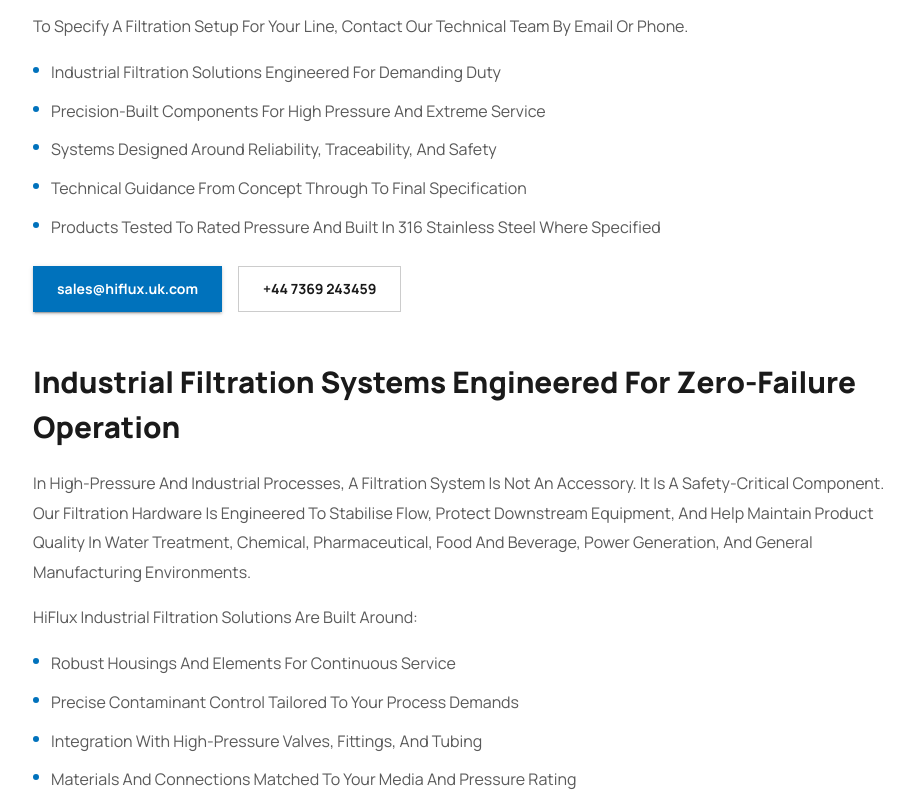
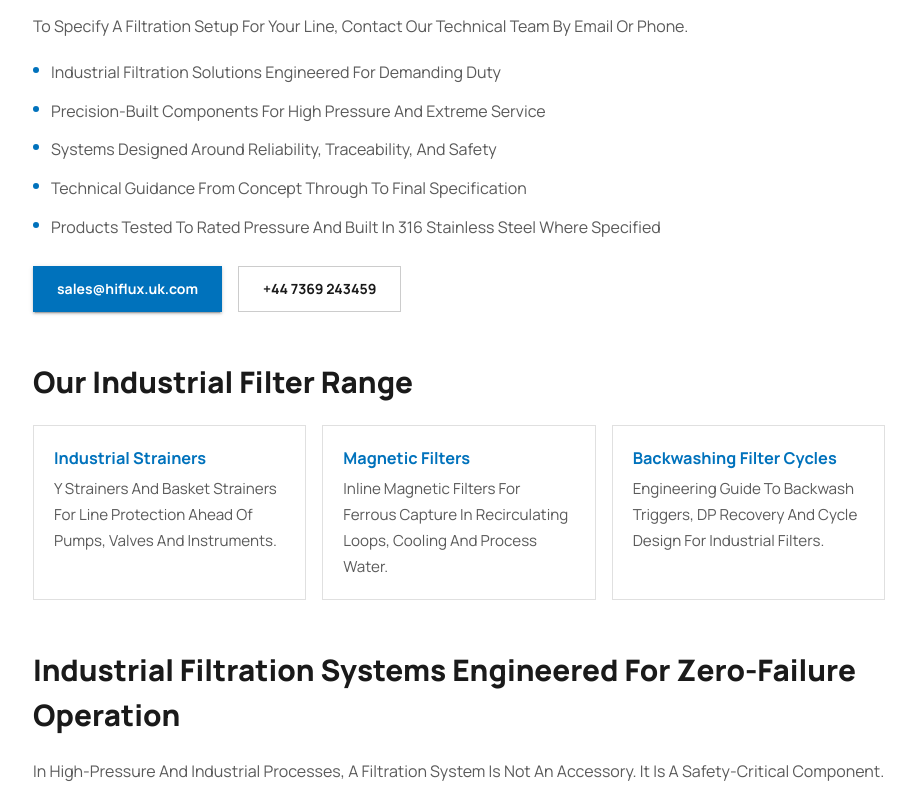
Before and after one commit to Lazare-Panam/hiflux-frontend, a Next.js app: page /industrial-filtration-systems in a window 1280 px wide. Shown: the part 603-1396 px from the top of the page, without its empty margins (181-1097 px from the left). Built offline with nearby package versions, Linux system fonts and the light colour scheme; what @mui/material-nextjs would draw is missing.

Commit message:
Changed according to the seo

```diff
--- a/src/app/cart/layout.tsx
+++ b/src/app/cart/layout.tsx
@@ -7,6 +7,9 @@
   title: "Your Cart | Hiflux UK High-Pressure Valves & Fittings",
   description:
     "Review the high-pressure valves, fittings and tubing in your Hiflux UK cart, then request a quote or check out.",
+  // The cart is per-visitor state with no search value; it was being indexed
+  // (Sept 2026 SEO audit). Keep links followable, just drop it from the index.
+  robots: { index: false, follow: true },
 };
 
 export default function CartLayout({
--- a/src/app/industrial-filtration-systems/page.tsx
+++ b/src/app/industrial-filtration-systems/page.tsx
@@ -1,4 +1,5 @@
 import type { Metadata } from "next";
+import Link from "next/link";
 import { Box, Container, Typography, Button, Divider } from "@mui/material";
 
 const EMAIL = "sales@hiflux.uk.com";
@@ -7,9 +8,11 @@
 const PAGE_URL = "https://www.hiflux.uk.com/industrial-filtration-systems";
 
 export async function generateMetadata(): Promise<Metadata> {
-  const title = "Industrial Filtration Systems | HiFlux UK";
+  // Ranks ~#6 for "industrial filter suppliers" (Sept 2026 GSC) with zero
+  // clicks — title/snippet lead with that query plus the concrete offer.
+  const title = "Industrial Filter Suppliers UK | Filtration Systems | HiFlux";
   const description =
-    "Industrial filtration systems engineered for high-pressure, zero-failure operation across the UK and Europe. Contact HiFlux UK for support.";
+    "UK industrial filter suppliers: filtration systems, Y strainers and magnetic filters for high-pressure process and water duty. Talk to an engineer today.";
   return {
     title: { absolute: title },
     description,
@@ -76,6 +79,24 @@
   "Fast response from our UK team",
   "Direct technical contact by phone and email",
   "Products held in stock and available for fast dispatch where listed",
+];
+
+const FILTRATION_RANGE = [
+  {
+    href: "/industrial-strainers",
+    label: "Industrial strainers",
+    body: "Y strainers and basket strainers for line protection ahead of pumps, valves and instruments.",
+  },
+  {
+    href: "/magnetic-filters",
+    label: "Magnetic filters",
+    body: "Inline magnetic filters for ferrous capture in recirculating loops, cooling and process water.",
+  },
+  {
+    href: "/news/backwashing-filter-cycles-municipal-industrial",
+    label: "Backwashing filter cycles",
+    body: "Engineering guide to backwash triggers, DP recovery and cycle design for industrial filters.",
+  },
 ];
 
 const FAQS = [
@@ -150,7 +171,7 @@
       "@type": "WebPage",
       "@id": `${PAGE_URL}#webpage`,
       url: PAGE_URL,
-      name: "Industrial Filtration Systems | HiFlux UK",
+      name: "Industrial Filter Suppliers UK | Filtration Systems | HiFlux",
       description:
         "HiFlux UK supplies industrial filtration systems and high-pressure components for demanding applications, engineered for reliability, contaminant control, and zero-failure operation across the UK and Europe.",
       inLanguage: "en-GB",
@@ -220,8 +241,8 @@
             Industrial filtration systems
           </Typography>
           <Typography sx={{ color: "rgba(255,255,255,0.85)", fontSize: "1.05rem", lineHeight: 1.75, maxWidth: 660 }}>
-            Looking for a high-performance industrial filtration system that will not fail
-            under pressure? HiFlux UK supplies industrial filtration solutions engineered for
+            Looking for industrial filter suppliers who understand high pressure? HiFlux UK
+            supplies industrial filtration solutions engineered for
             demanding applications across the UK, Europe, and beyond — filtration hardware and
             high-pressure components for environments where reliability, process stability,
             and contaminant control are critical.
@@ -246,6 +267,28 @@
           >
             {PHONE_DISPLAY}
           </Button>
+        </Box>
+
+        <SectionHeading>Our industrial filter range</SectionHeading>
+        <Box sx={{ display: "grid", gridTemplateColumns: { xs: "1fr", sm: "repeat(3, 1fr)" }, gap: 2, my: 2 }}>
+          {FILTRATION_RANGE.map((item) => (
+            <Link key={item.href} href={item.href} style={{ textDecoration: "none", color: "inherit" }}>
+              <Box
+                sx={{
+                  height: "100%",
+                  p: 2.5,
+                  border: "1px solid rgba(0,0,0,0.12)",
+                  transition: "border-color 0.15s",
+                  "&:hover": { borderColor: "primary.main" },
+                }}
+              >
+                <Typography component="h3" sx={{ fontWeight: 700, color: "primary.main", fontSize: "1.02rem", mb: 0.75 }}>
+                  {item.label}
+                </Typography>
+                <Typography sx={{ color: "text.secondary", fontSize: "0.95rem", lineHeight: 1.7 }}>{item.body}</Typography>
+              </Box>
+            </Link>
+          ))}
         </Box>
 
         <SectionHeading>Industrial filtration systems engineered for zero-failure operation</SectionHeading>
--- a/src/app/layout.tsx
+++ b/src/app/layout.tsx
@@ -90,6 +90,8 @@
               "@context": "https://schema.org",
               "@type": "Organization",
               name: "Hiflux UK",
+              // Searchers also type "hi flux" / "HiFlux" (Sept 2026 GSC).
+              alternateName: ["Hi Flux UK", "HiFlux UK", "Hiflux"],
               url: "https://www.hiflux.uk.com",
               logo: "https://pblol2.blob.core.windows.net/valvenok-images/products/hiflux/logo.png",
               description:
--- a/src/app/products/[id]/[productId]/variants/[sku]/page.tsx
+++ b/src/app/products/[id]/[productId]/variants/[sku]/page.tsx
@@ -36,11 +36,14 @@
   const title = `${sku} — ${data.name}`;
   const description = `${sku}: ${data.name} — specifications, pressure rating and materials from Hiflux UK.`;
   const url = `https://www.hiflux.uk.com/products/${categorySlug(id)}/${productId}/variants/${sku}`;
+  // SKU pages are near-duplicates of their series page and were outranking it
+  // (Sept 2026 SEO audit), so consolidate ranking signals onto the parent product.
+  const canonical = `https://www.hiflux.uk.com/products/${categorySlug(id)}/${productId}`;
   const images = data.thumbnailImage ? [data.thumbnailImage] : undefined;
   return {
     title,
     description,
-    alternates: { canonical: url },
+    alternates: { canonical },
     openGraph: { type: "website", siteName: "Hiflux UK", title, description, url, images },
     twitter: { card: "summary_large_image", title, description, images },
   };
--- a/src/app/products/[id]/[productId]/variants/page.tsx
+++ b/src/app/products/[id]/[productId]/variants/page.tsx
@@ -19,11 +19,14 @@
   const title = `${data.name} — Models & Specs`;
   const description = `Compare ${count} ${data.name} model${count !== 1 ? "s" : ""} from Hiflux UK — specifications, pressure ratings and materials.`;
   const url = `https://www.hiflux.uk.com/products/${categorySlug(id)}/${productId}/variants`;
+  // The models table duplicates the series page; canonicalise to the parent
+  // product so the two don't compete in search (Sept 2026 SEO audit).
+  const canonical = `https://www.hiflux.uk.com/products/${categorySlug(id)}/${productId}`;
   const images = data.thumbnailImage ? [data.thumbnailImage] : undefined;
   return {
     title,
     description,
-    alternates: { canonical: url },
+    alternates: { canonical },
     openGraph: { type: "website", siteName: "Hiflux UK", title, description, url, images },
     twitter: { card: "summary_large_image", title, description, images },
   };
```
Also changed, not shown: next-sitemap.config.js (+7 -18 lines), src/app/products/data/editorial.ts (+25 -2 lines), 2 other files (tests, documents, lock files or other folders).
